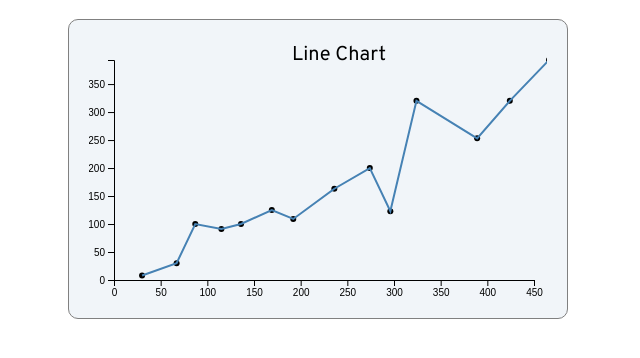
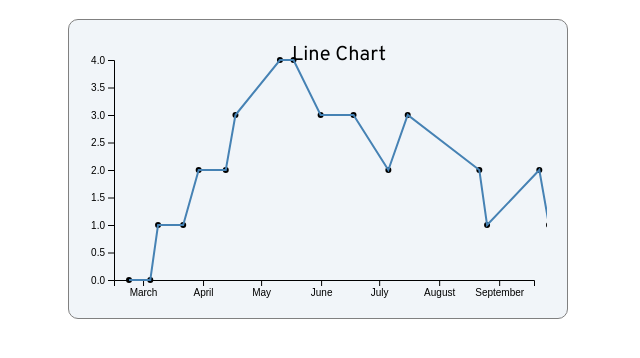
Before and after one commit to khalteck/D3-line-chart, a plain HTML site: page index.html in a window 1280 px wide. Shown: the part 64-422 px from the top of the page, without its empty margins (0-640 px from the left). Drawn offline with nearby package versions, Linux system fonts and the light colour scheme.

Commit message:
added data

```diff
--- /dev/null
+++ b/data.js
@@ -0,0 +1,138 @@
+let DATA = [
+    {
+     "article": 3,
+     "code": 4,
+     "date": "2022-02-14",
+     "text": 4,
+     "todo": 0,
+     "total": 11
+    },
+    {
+     "article": 3,
+     "code": 4,
+     "date": "2022-02-25",
+     "text": 4,
+     "todo": 0,
+     "total": 11
+    },
+    {
+     "article": 3,
+     "code": 4,
+     "date": "2022-03-1",
+     "text": 4,
+     "todo": 1,
+     "total": 11
+    },
+    {
+     "article": 3,
+     "code": 4,
+     "date": "2022-03-14",
+     "text": 4,
+     "todo": 1,
+     "total": 11
+    },
+    {
+     "article": 3,
+     "code": 4,
+     "date": "2022-03-22",
+     "text": 4,
+     "todo": 2,
+     "total": 11
+    },
+    {
+     "article": 3,
+     "code": 4,
+     "date": "2022-04-05",
+     "text": 5,
+     "todo": 2,
+     "total": 12
+    },
+    {
+     "article": 3,
+     "code": 4,
+     "date": "2022-04-10",
+     "text": 5,
+     "todo": 3,
+     "total": 12
+    },
+    {
+     "article": 3,
+     "code": 4,
+     "date": "2022-05-3",
+     "text": 5,
+     "todo": 4,
+     "total": 12
+    },
+    {
+     "article": 3,
+     "code": 5,
+     "date": "2022-05-10",
+     "text": 6,
+     "todo": 4,
+     "total": 14
+    },
+    {
+     "article": 3,
+     "code": 5,
+     "date": "2022-05-24",
+     "text": 6,
+     "todo": 3,
+     "total": 14
+    },
+    {
+     "article": 3,
+     "code": 5,
+     "date": "2022-06-10",
+     "text": 6,
+     "todo": 3,
+     "total": 14
+    },
+    {
+     "article": 3,
+     "code": 5,
+     "date": "2022-06-28",
+     "text": 6,
+     "todo": 2,
+     "total": 14
+    },
+    {
+     "article": 3,
+     "code": 5,
+     "date": "2022-07-8",
+     "text": 6,
+     "todo": 3,
+     "total": 14
+    },
+    {
+     "article": 3,
+     "code": 5,
+     "date": "2022-08-14",
+     "text": 6,
+     "todo": 2,
+     "total": 14
+    },
+    {
+     "article": 3,
+     "code": 5,
+     "date": "2022-08-18",
+     "text": 6,
+     "todo": 1,
+     "total": 14
+    },
+    {
+     "article": 3,
+     "code": 5,
+     "date": "2022-09-14",
+     "text": 6,
+     "todo": 2,
+     "total": 14
+    },
+    {
+     "article": 3,
+     "code": 5,
+     "date": "2022-09-19",
+     "text": 6,
+     "todo": 1,
+     "total": 14
+    }
+   ]
--- a/index.html
+++ b/index.html
@@ -11,6 +11,7 @@
         <link href="https://fonts.googleapis.com/css2?family=Overpass:wght@400;500;700&display=swap" rel="stylesheet">
         <link rel="stylesheet" href="">
         <script src = "https://d3js.org/d3.v4.min.js"></script>
+        <script src="data.js" ></script>
     </head>
     <body>
         <style>
@@ -28,7 +29,7 @@
         <div class="chart"></div>
 
         <script>
-            const dataset = [
+            /*const DATA = [
                   [ 14,    8 ],
                   [ 51,   30 ],
                   [ 71,   100 ],
@@ -43,7 +44,7 @@
                   [ 373,   253 ],
                   [ 408,    320 ],
                   [ 450,   393 ],
-                ];
+                ];*/
 
             //to set the width, height and padding of the svg
             const width = 500;
@@ -51,14 +52,24 @@
             const padding = 40;
 
             //to set the x scale/axis
-            const xScale = d3.scaleLinear()
-                             .domain([0, d3.max(dataset, (item) => item[0])])
-                             .range([padding, width - padding]);
+
+            /*const parseDate = d3.timeParse("%Y-%m-%d"),
+                formatDate = d3.timeFormat("%b %d"),
+                formatMonth = d3.timeFormat("%b");*/
+
+            const dateParser = d3.timeParse("%Y-%m-%d"),
+                formatDate = d3.timeFormat("%b %d"),
+                formatMonth = d3.timeFormat("%b");
+            const xAccessor = (d) => dateParser(d["date"]);
+
+            const xScale = d3.scaleTime()
+                            .domain(d3.extent(DATA, xAccessor))
+                            .range([padding, width - padding]);
             const xAxis = d3.axisBottom(xScale);
 
             //to set the y scalex/axis
             const yScale = d3.scaleLinear()
-                             .domain([0, d3.max(dataset, (item) => item[1])])
+                             .domain([0, d3.max(DATA, (item) => item["todo"])])
                              .range([height - padding, padding]);
             const yAxis = d3.axisLeft(yScale);
 
@@ -80,11 +91,11 @@
                .call(yAxis);
 
             svg.selectAll("circle")
-                .data(dataset)
+                .data(DATA)
                 .enter()
                 .append("circle")
-                .attr("cx", (item) => xScale(item[0]))
-                .attr("cy",(item) => yScale(item[1]))
+                .attr("cx", (item) => xScale(xAccessor(item)))
+                .attr("cy",(item) => yScale(item["todo"]))
                 .attr("r", (item) => 3);
 
            // line chart title
@@ -98,13 +109,12 @@
 
 
             let line = d3.line()
-                .x((item) => xScale(item[0]))
-                .y((item) => yScale(item[1]))
+                .x((item) => xScale(xAccessor(item)))
+                .y((item) => yScale(item["todo"]))
                 //.curve(d3.curveMonotoneX)
 
             svg.append("path")
-                .datum(dataset)
-                .attr("class", "line")
+                .datum(DATA)
                 .attr("d", line)
                 .style("fill", "none")
                 .style("stroke", "steelblue")
@@ -121,22 +131,22 @@
                 )*/
 
            /* svg.selectAll("path")
-               .data(dataset)
+               .data(DATA)
                .enter()
                .append("path")
                .attr("fill", "black")
                .attr("stroke", "black")
                .attr("stroke-width", 1.5)
                .attr("d", d3.line()
-                    .x(item => xScale(item[0]))
-                    .y(item => yScale(item[1]))
+                    .x(item => xScale(xAccessor(item)))
+                    .y(item => yScale(item["todo"]))
                )*/
 
 
 
         /*.attr("d", d3.line()
-        .x((item) => x(item[0]))
-                    .y((item) => y(item[1]))
+        .x((item) => x(item["date"]))
+                    .y((item) => y(item["todo"]))
                 )*/
         </script>
     </body>
```
Also changed, not shown: data.json (added, +138 -0 lines).
